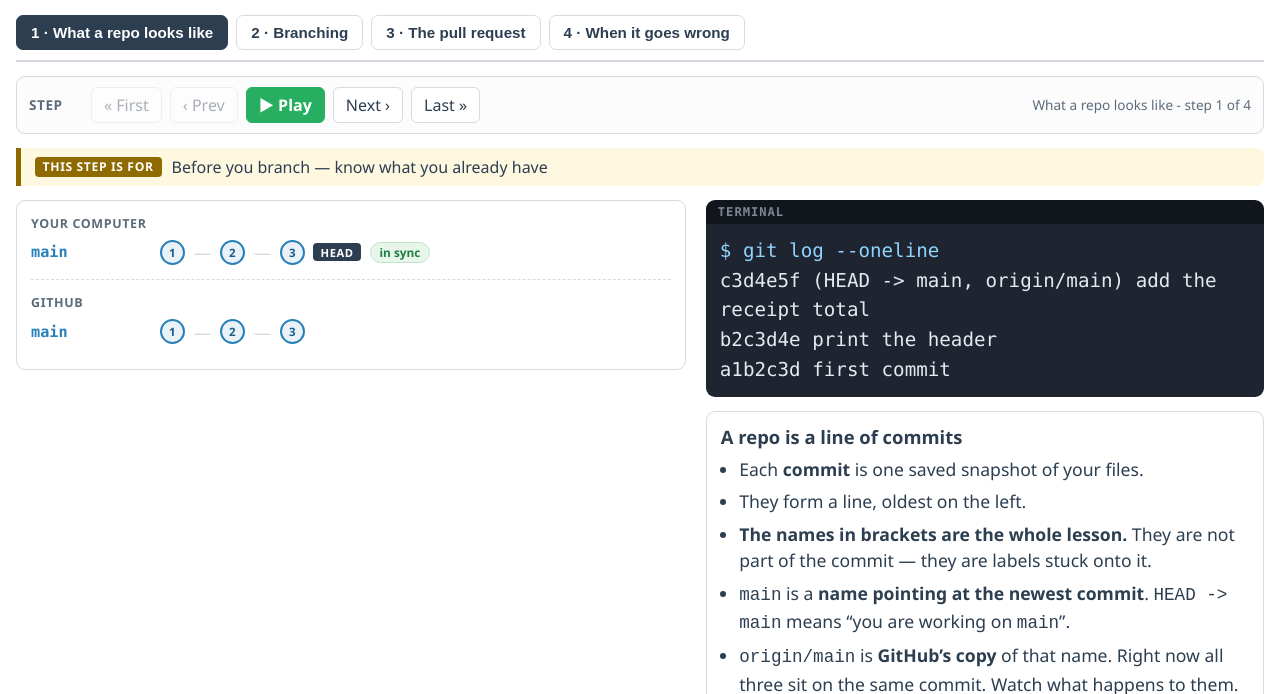
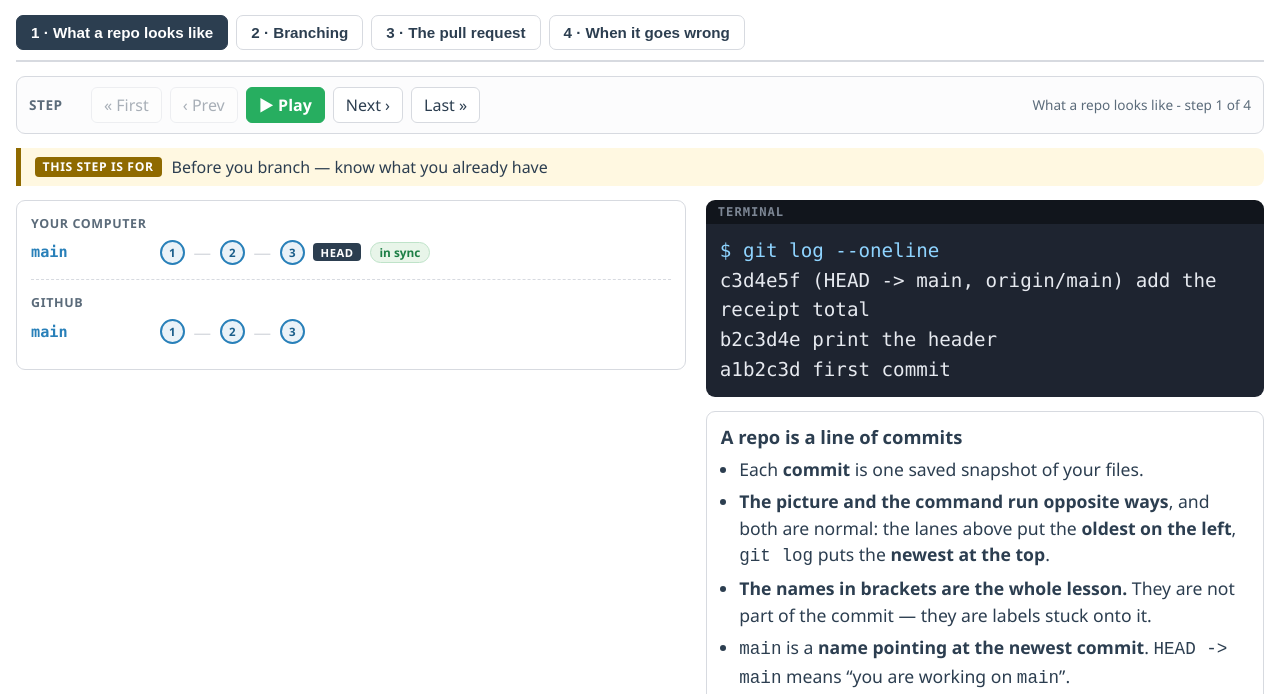
Before and after one commit to Hadzik-CS1410/cs1410-diagrams, a plain HTML site: page demos/branches-and-prs.html in a window 1280 px wide. Shown: the part 85-779 px from the top of the page. Drawn offline with Linux system fonts and the light colour scheme.

Commit message:
Stepper: say that the diagram and git log run opposite ways

```diff
--- a/demos/branches-and-prs.html
+++ b/demos/branches-and-prs.html
@@ -230,11 +230,12 @@ line: {
                ["", "a1b2c3d first commit"]],
         title: "A repo is a line of commits",
         body: ["Each <strong>commit</strong> is one saved snapshot of your files.",
-               "They form a line, oldest on the left.",
+               "<strong>The picture and the command run opposite ways</strong>, and both are normal: the lanes above put the <strong>oldest on the left</strong>, <code>git log</code> puts the <strong>newest at the top</strong>.",
                "<strong>The names in brackets are the whole lesson.</strong> They are not part of the commit &mdash; they are labels stuck onto it.",
                "<code>main</code> is a <strong>name pointing at the newest commit</strong>. <code>HEAD -&gt; main</code> means &ldquo;you are working on <code>main</code>&rdquo;.",
                "<code>origin/main</code> is <strong>GitHub&rsquo;s copy</strong> of that name. Right now all three sit on the same commit. Watch what happens to them."],
-        more: ["<strong>Why do tutorials show this without the brackets?</strong> Because they pipe the output somewhere. <code>git log</code> prints those labels when it is writing to your terminal and hides them when something else is reading &mdash; that is the <code>log.decorate=auto</code> default. In your terminal, you will see them."] }),
+        more: ["<strong>Which end is the newest?</strong> Diagrams of commits almost always run left to right, oldest first &mdash; GitHub&rsquo;s network graph does, and so does every drawing in this stepper. <code>git log</code> does the opposite and prints newest first, because when you run it you usually want the last thing you did. Neither is wrong; just check which one you are reading before deciding something has gone backwards.",
+               "<strong>Why do tutorials show this without the brackets?</strong> Because they pipe the output somewhere. <code>git log</code> prints those labels when it is writing to your terminal and hides them when something else is reading &mdash; that is the <code>log.decorate=auto</code> default. In your terminal, you will see them."] }),
 
     f({ todo: "Before you branch &mdash; know what you already have",
         local:  [{ name: "main", kind: "main", commits: C(3), head: true, dirty: true }],
```
